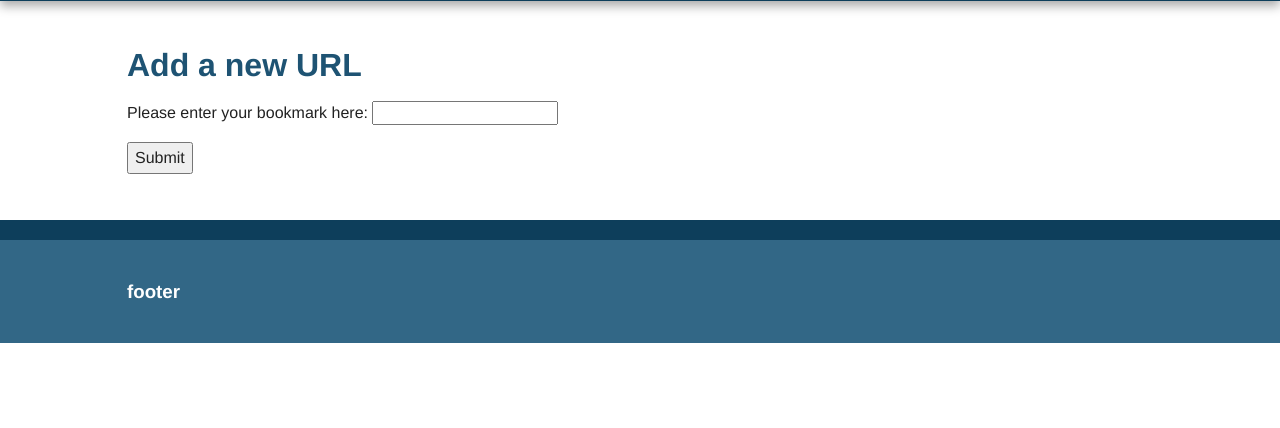
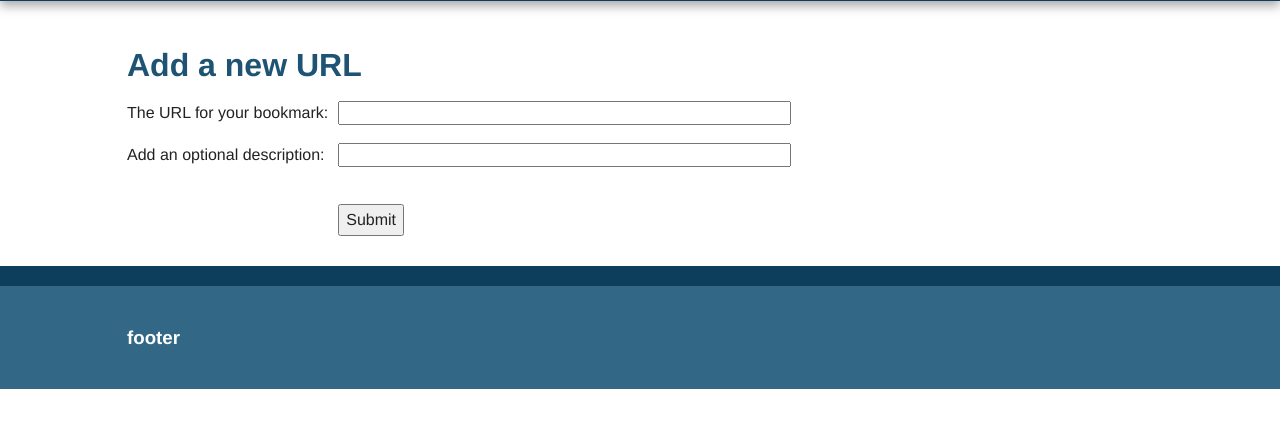
Before and after one commit to masz/thermos, a Flask app: page /add in a window 1280 px wide. Shown: the part 95-523 px from the top of the page. Run offline with Flask 2, Linux system fonts and the light colour scheme; some libraries are stand-ins or nearby versions.

Commit message:
forms, validation, macros

```diff
--- /dev/null
+++ b/thermos/forms.py
@@ -0,0 +1,22 @@
+from flask_wtf import Form
+from wtforms.fields import StringField
+from wtforms.fields.html5 import URLField
+from wtforms.validators import DataRequired, url
+
+
+class BookmarkForm(Form):
+    url = URLField('The URL for your bookmark:', validators=[DataRequired(), url()])
+    description = StringField('Add an optional description:')
+
+    def validate(self):
+        if not self.url.data.startswith("http://") or\
+            self.url.data.startswith("https://"):
+            self.url.data = "https://" + self.url.data
+
+        if not Form.validate(self):
+            return False
+
+        if not self.description.data:
+            self.description.data = self.url.data
+
+        return True
--- a/thermos/static/css/main.css
+++ b/thermos/static/css/main.css
@@ -175,12 +175,39 @@ footer h3 {
     color: white;
 }
 
+/* flashes */
+.flashes ul {
+    margin: 0 0;
+    background: #ffd6a3;
+    color: #000;
 
+    list-style-type: none;
+    list-style: none;
+}
 
+article.flashes {
+    margin-bottom: 1em;
+}
 
+/* FORM */
 
+.error, .error input {
+color: red;
+}
 
+tr.error td ul {
+margin-top: 0;
+list-style-type: none;
+list-style: none;
+}
 
+tr.submit button {
+margin-top: 20px;
+}
+
+input, button {
+margin-left: 10px;
+}
 
 
 /* ==========================================================================
--- a/thermos/templates/add.html
+++ b/thermos/templates/add.html
@@ -1,4 +1,5 @@
 {% extends "base.html" %}
+{% from "form_macros.html" import render_field %}
 
 {% block title %}
 Thermos -- Add a URL
@@ -8,13 +9,17 @@ Thermos -- Add a URL
     <section>
         <h1>Add a new URL</h1>
         <form action="" method="post">
-        <p>
-            Please enter your bookmark here:
-            <input type="text" name="url">
-        </p>
-        <p>
-            <button type="submit">Submit</button>
-        </p>
+            {{form.hidden_tag()}}
+            <table>
+                {{ render_field(form.url, size=50) }}
+                {{ render_field(form.description, size=50) }}
+
+                <tr class="submit">
+                    <td></td>
+                     <td><button type="submit">Submit</button>
+                     </td>
+                </tr>
+            </table>
         </form>
     </section>
 {% endblock %}
--- a/thermos/templates/base.html
+++ b/thermos/templates/base.html
@@ -30,6 +30,18 @@
         <div class="main-container">
             <div class="main wrapper clearfix">
 
+            <article class="flashes">
+                {% with messages = get_flashed_messages() %}
+                  {% if messages %}
+                    <ul>
+                    {% for message in messages %}
+                      <li>{{ message }}</li>
+                    {% endfor %}
+                    </ul>
+                  {% endif %}
+                {% endwith %}
+            </article>
+
                 {% block content %}
                 {% endblock %}
 
--- /dev/null
+++ b/thermos/templates/form_macros.html
@@ -0,0 +1,16 @@
+{% macro render_field(field) %}
+    <tr {% if field.errors %} class="error" {% endif %}>
+        <td>{{ field.label }}</td>
+        <td>{{ field(**kwargs) | safe }}</td>
+    </tr>
+<tr class="error">
+    <td></td>
+    <td>
+        <ul>
+            {% for error in field.errors %}
+            <li>{{ error }}</li>
+            {% endfor %}
+        </ul>
+    </td>
+</tr>
+{% endmacro %}
--- a/thermos/thermos.py
+++ b/thermos/thermos.py
@@ -1,29 +1,42 @@
-from flask import Flask, render_template, url_for
+from datetime import datetime
+from flask import Flask, render_template, url_for, request, redirect, flash
+
+from forms import BookmarkForm
 
 app = Flask(__name__)
+app.config['SECRET_KEY'] = 'macuta'
+bookmarks = []
 
 
-class User:
-    def __init__(self, firstname, lastname):
-        self.firstname = firstname
-        self.lastname = lastname
+def store_bookmark(url, description):
+    bookmarks.append(dict(
+        url=url,
+        description=description,
+        user="Mickey",
+        date=datetime.utcnow()
+    ))
 
-    def initials(self):
-        return "{}. {}.".format(self.firstname[0], self.lastname[0])
 
-    def __str__(self):
-        return self.initials()
+def new_bookmarks(num):
+    return sorted(bookmarks, key=lambda bm: bm['date'], reverse=True)[:num]
 
 
 @app.route('/')
 @app.route('/index')
 def index():
-    return render_template('index.html', title='This is my very interesting article.', user=User("Mickey", "Mouse"))
+    return render_template('index.html', new_bookmarks=new_bookmarks(5))
 
 
-@app.route('/add')
+@app.route('/add', methods=['GET', 'POST'])
 def add():
-    return render_template('add.html')
+    form = BookmarkForm()
+    if form.validate_on_submit():
+        url = form.url.data
+        description = form.description.data
+        store_bookmark(url, description)
+        flash("Stored '{}'".format(description))
+        return redirect(url_for('index'))
+    return render_template('add.html', form=form)
 
 
 @app.errorhandler(404)
```
Also changed, not shown: thermos/templates/index.html (+10 -2 lines).
